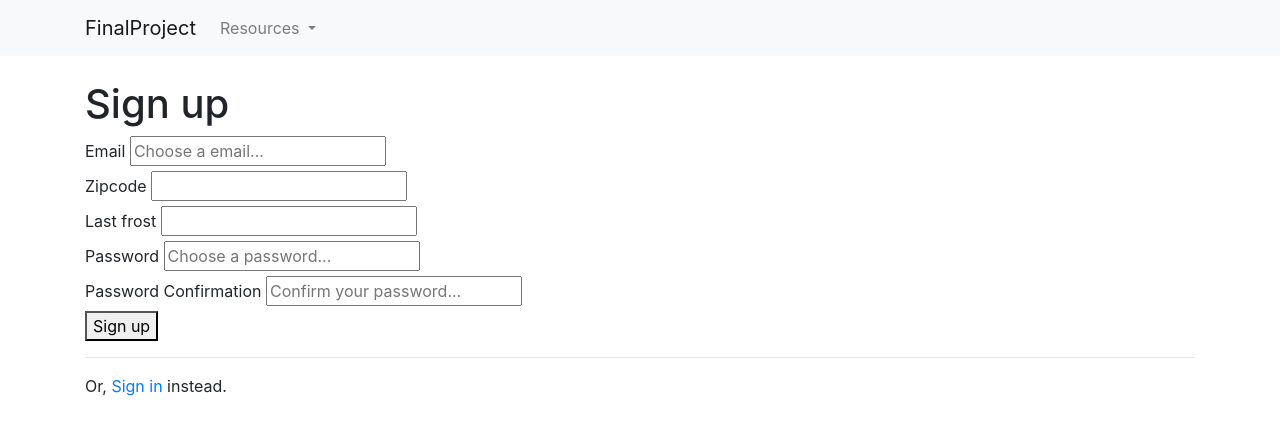
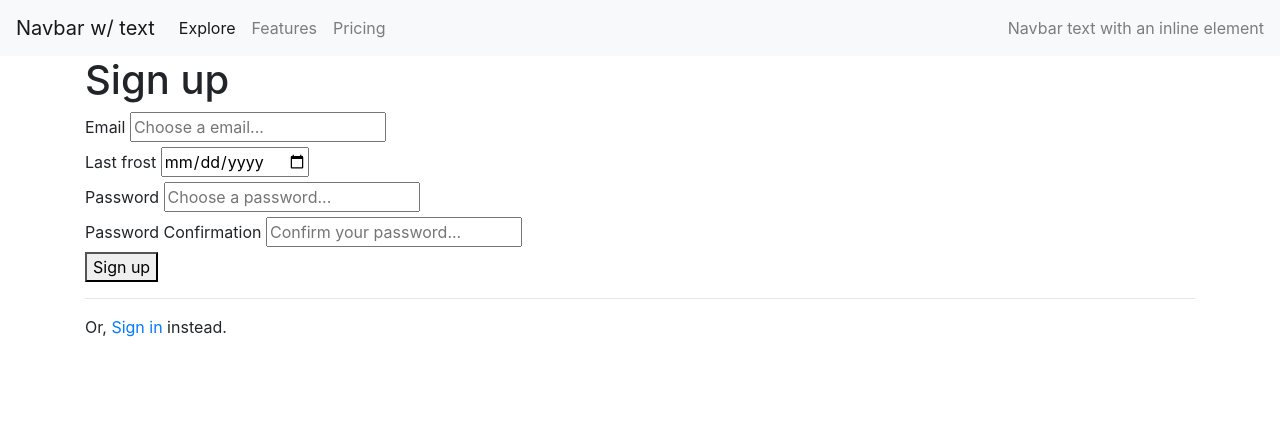
Before and after one commit to adibayay/garden_concierge, a Rails app: page /user_sign_up in a window 1280 px wide. Shown: the top 435 px of the page. Run offline with Rails 7, Linux system fonts and the light colour scheme; some libraries are stand-ins or nearby versions.

```diff
--- a/app/controllers/user_authentication_controller.rb
+++ b/app/controllers/user_authentication_controller.rb
@@ -41,7 +41,7 @@ class UserAuthenticationController < ApplicationController
     @user.email = params.fetch("query_email")
     @user.password = params.fetch("query_password")
     @user.password_confirmation = params.fetch("query_password_confirmation")
-    @user.zipcode = params.fetch("query_zipcode")
+    @user.zipcode = 60615
     @user.last_frost = params.fetch("query_last_frost")
 
     save_status = @user.save
--- a/app/models/user.rb
+++ b/app/models/user.rb
@@ -17,6 +17,5 @@ class User < ApplicationRecord
 
   has_one   :garden, dependent: :destroy
 
-  validates :zipcode, length: { minimum: 5, maximum: 5 }
   validates :last_frost, presence: true
 end
--- a/app/views/shared/_navbar.html.erb
+++ b/app/views/shared/_navbar.html.erb
@@ -1,35 +1,22 @@
-<nav class="navbar navbar-expand-lg navbar-light bg-light mb-4">
-  <div class="container">
-    <a class="navbar-brand" href="/">
-      FinalProject
-    </a>
-
-    <button class="navbar-toggler" type="button" data-toggle="collapse" data-target="#collapsible-nav-links" aria-controls="collapsible-nav-links" aria-expanded="false" aria-label="Toggle navigation">
-      <span class="navbar-toggler-icon"></span>
-    </button>
-
-    <div class="collapse navbar-collapse" id="collapsible-nav-links">
-      <ul class="navbar-nav mr-auto">
-        <li class="nav-item dropdown">
-          <a class="nav-link dropdown-toggle" href="#" id="navbarDropdown" role="button" data-toggle="dropdown" aria-haspopup="true" aria-expanded="false">
-            Resources
-          </a>
-          <div class="dropdown-menu" aria-labelledby="navbarDropdown">
-            <a href="/companions" class="dropdown-item">
-              Companions
-            </a>
-            <a href="/grow_dates" class="dropdown-item">
-              Grow Dates
-            </a>
-            <a href="/gardens" class="dropdown-item">
-              Gardens
-            </a>
-            <a href="/plants" class="dropdown-item">
-              Plants
-            </a>
-          </div>
-        </li>
-      </ul>
-    </div> <!-- .navbar-collapse -->
-  </div> <!-- .container -->
+<nav class="navbar navbar-expand-lg navbar-light bg-light">
+  <a class="navbar-brand" href="#">Navbar w/ text</a>
+  <button class="navbar-toggler" type="button" data-toggle="collapse" data-target="#navbarText" aria-controls="navbarText" aria-expanded="false" aria-label="Toggle navigation">
+    <span class="navbar-toggler-icon"></span>
+  </button>
+  <div class="collapse navbar-collapse" id="navbarText">
+    <ul class="navbar-nav mr-auto">
+      <li class="nav-item active">
+        <a class="nav-link" href="#">Explore <span class="sr-only">(current)</span></a>
+      </li>
+      <li class="nav-item">
+        <a class="nav-link" href="#">Features</a>
+      </li>
+      <li class="nav-item">
+        <a class="nav-link" href="#">Pricing</a>
+      </li>
+    </ul>
+    <span class="navbar-text">
+      Navbar text with an inline element
+    </span>
+  </div>
 </nav>
--- a/app/views/user_authentication/sign_up.html.erb
+++ b/app/views/user_authentication/sign_up.html.erb
@@ -8,15 +8,9 @@
   </div>
 
   <div>
-    <label for="zipcode_box">Zipcode</label>
-
-    <input type="text" id="zipcode_box" name="query_zipcode">
-  </div>
-
-  <div>
     <label for="last_frost_box">Last frost</label>
 
-    <input type="text" id="last_frost_box" name="query_last_frost">
+    <input type="date" id="last_frost_box" name="query_last_frost">
   </div>
 
   <div>
```
Also changed, not shown: db/development.sqlite3.
